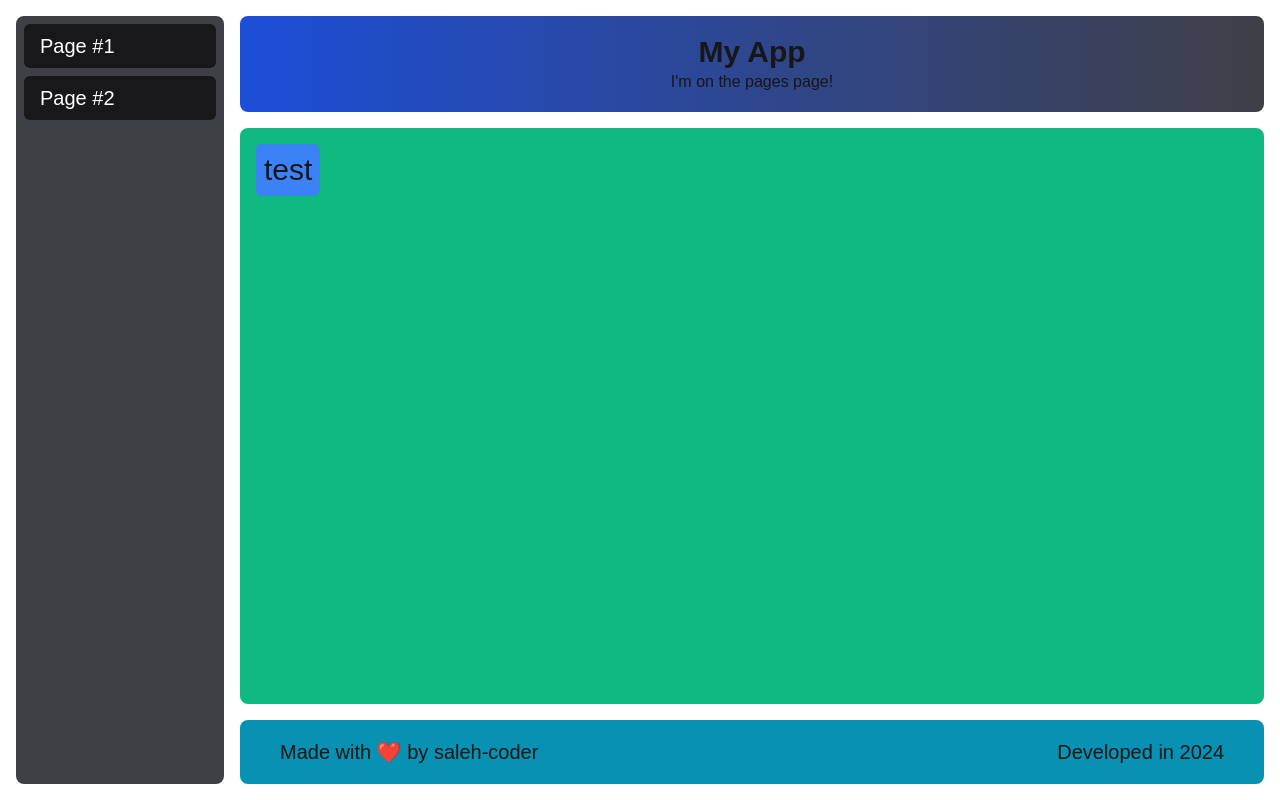
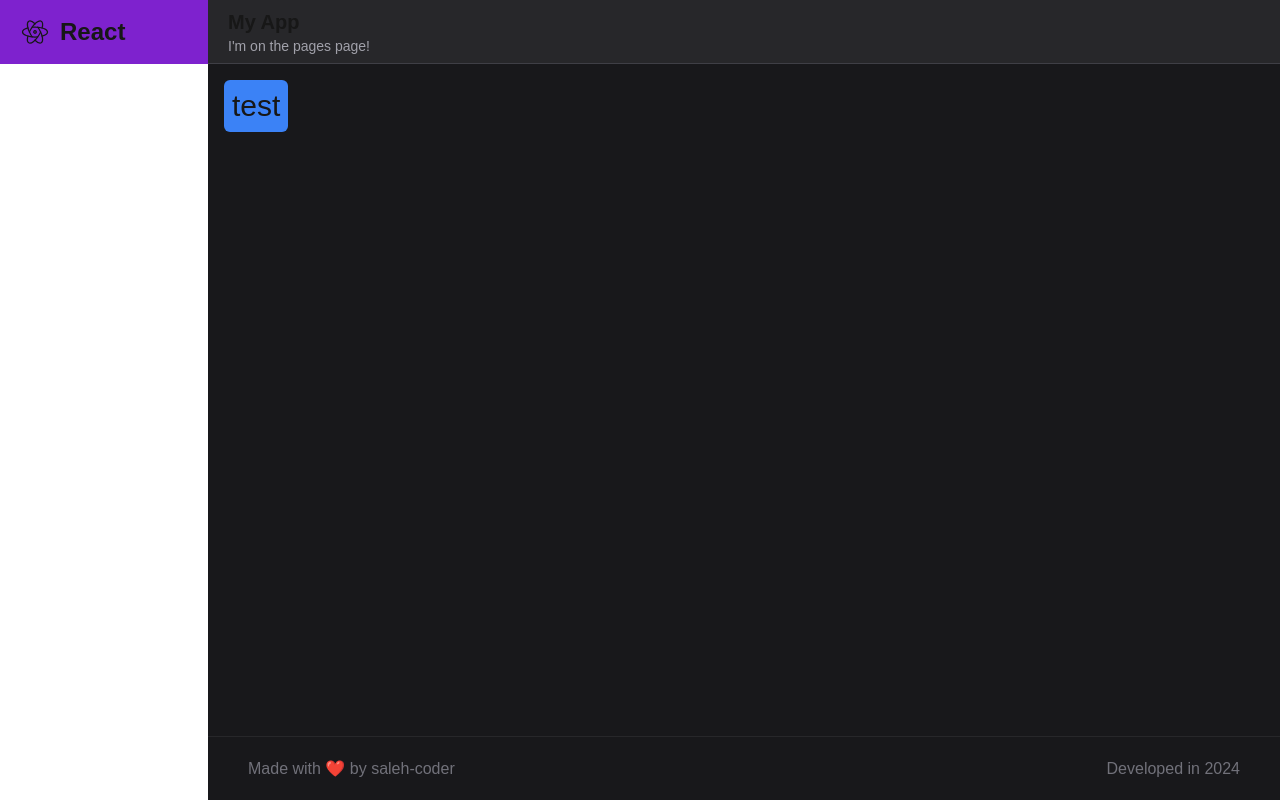
Before and after one commit to saleh-coder/react-fundamentals, a Next.js app: page /page in a window 1280 px wide. Built offline with nearby package versions, Linux system fonts and the light colour scheme.

Commit message:
Implement color styling and add new components Logo and SideArea

```diff
--- a/package.json
+++ b/package.json
@@ -9,6 +9,7 @@
     "lint": "next lint"
   },
   "dependencies": {
+    "@tabler/icons-react": "^3.21.0",
     "json5": "^2.2.3",
     "next": "^15.0.2",
     "react": "^18.0.0",
--- a/src/components/Content.tsx
+++ b/src/components/Content.tsx
@@ -7,8 +7,8 @@ export default function Content(props: ContentProps) {
   return (
     <h1
       className={`flex items-start flex-1 p-4
-      bg-emerald-500
-      text-3xl rounded-lg`}
+      bg-zinc-900
+      text-3xl `}
     >
       {props.children}
     </h1>
--- a/src/components/Footer.tsx
+++ b/src/components/Footer.tsx
@@ -10,8 +10,8 @@ export default function Footer({ leftText, rightText }: FooterProps) {
     <div
       className={`
         flex justify-between items-center
-        h-16 rounded-lg text-xl px-10
-        bg-cyan-600
+        h-16 text-base px-10 bg-zinc-900
+        border-t border-zinc-800 text-zinc-500
     `}
     >
       <span>{leftText}</span>
--- a/src/components/Header.tsx
+++ b/src/components/Header.tsx
@@ -10,11 +10,12 @@ export default function Header(props: HeaderProps) {
   return (
     <div
       className={`
-    flex flex-col justify-center items-center
-  bg-purple-500 rounded-lg  ${props.className ?? ""}`}
+    flex flex-col justify-center px-5
+    border-b border-zinc-700
+    ${props.className ?? ""}`}
     >
-      <h1 className="text-3xl font-black">{props.title}</h1>
-      <h2>{props.caption}</h2>
+      <h1 className="text-xl font-black">{props.title}</h1>
+      <h2 className="text-sm text-zinc-400">{props.caption}</h2>
     </div>
   );
 }
--- /dev/null
+++ b/src/components/Logo.tsx
@@ -0,0 +1,12 @@
+import { IconBrandReact } from "@tabler/icons-react";
+
+export default function Logo() {
+  return (
+    <div className="flex items-center px-5 font-black gap-2.5 h-16 bg-purple-700">
+      <span>
+        <IconBrandReact size={30} stroke={1} />
+      </span>
+      <span className="text-2xl">React</span>
+    </div>
+  );
+}
--- a/src/components/Menu.tsx
+++ b/src/components/Menu.tsx
@@ -1,3 +1,4 @@
+import { Icon360View, IconHome } from "@tabler/icons-react";
 import MenuItem from "./MenuItem";
 
 export default function Menu() {
@@ -5,11 +6,11 @@ export default function Menu() {
     <div
       className={`
     flex flex-col justify-start items-center w-52
-    bg-zinc-700 rounded-lg text-3lx p-2 gap-2 text-white
+    text-3lx p-2 gap-2 text-white
     `}
     >
-      <MenuItem text="Page #1" url="/fundamentals/page" />
-      <MenuItem text="Page #2" url="/page" />
+      <MenuItem icon={<IconHome />} text="Page #1" url="/fundamentals/page" />
+      <MenuItem icon={<Icon360View />} text="Page #2" url="/page" />
     </div>
   );
 }
--- a/src/components/MenuItem.tsx
+++ b/src/components/MenuItem.tsx
@@ -5,6 +5,7 @@ import Link from "next/link";
 interface MenuItemProps {
   text: string; // Text to display in the menu item
   url: string; // URL to navigate to when the menu item is clicked
+  icon: any;
 }
 
 // The MenuItem component renders a link styled as a menu button
@@ -12,9 +13,10 @@ export default function MenuItem(props: MenuItemProps) {
   return (
     <Link
       href={props.url}
-      className={`px-4 py-2 bg-zinc-900 text-xl w-full rounded-md`}
+      className={`flex items-center gap-4 px-4 py-2 text-base w-full rounded-md hover:bg-zinc-900`}
     >
-      {props.text} {/* Displaying the text passed as a prop */}
+      <span>{props.icon}</span>
+      <span>{props.text}</span>
     </Link>
   );
 }
--- a/src/components/Page.tsx
+++ b/src/components/Page.tsx
@@ -1,17 +1,17 @@
 import Content from "./Content";
 import Footer from "./Footer";
 import Header from "./Header";
-import Menu from "./Menu";
+import SideArea from "./SideArea";
 
 export default function Page(props: any) {
   return (
-    <div className={`flex gap-4 p-4 h-screen`}>
-      <Menu />
-      <div className="flex flex-col gap-4 flex-1">
+    <div className={`flex h-screen`}>
+      <SideArea />
+      <div className="flex flex-col flex-1">
         <Header
           title={props.title}
           caption={props.caption}
-          className="h-24 bg-gradient-to-r from-blue-700 to-zinc-700"
+          className="h-16 bg-zinc-800"
         />
         <Content>{props.children}</Content>
         <Footer
--- /dev/null
+++ b/src/components/SideArea.tsx
@@ -0,0 +1,11 @@
+import Logo from "./Logo";
+import Menu from "./Menu";
+
+export default function SideArea() {
+  return (
+    <div className="flex flex-col gap-5">
+      <Logo />
+      <Menu />
+    </div>
+  );
+}
```
Also changed, not shown: 1 other file (tests, documents, lock files or other folders).
